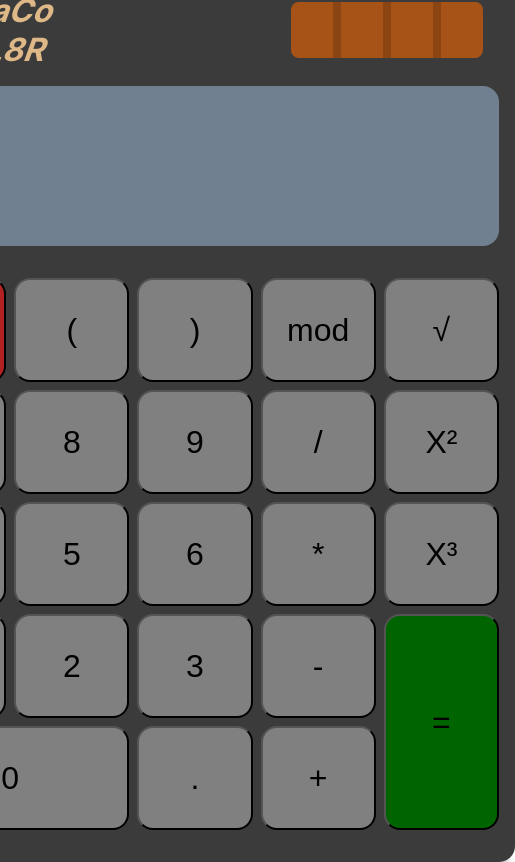
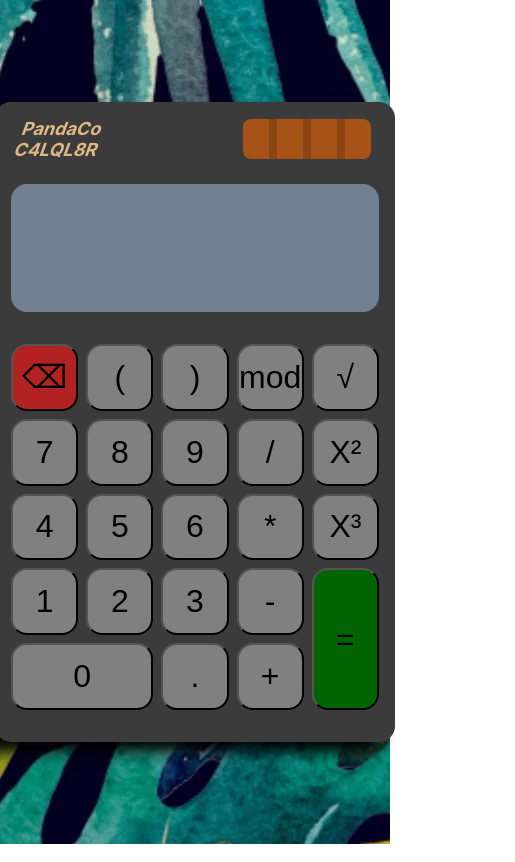
Before and after one commit to Pandad89/Online-Calculator, a React (Create React App) app: page / in a window 390 px wide. Shown: the whole page, 515 px wide, since content can reach past the window. Built offline with nearby package versions, Linux system fonts and the light colour scheme; the HTML template or start-up script is replaced by a standard one.

Commit message:
First responsiveness updates

```diff
--- a/src/Components/Calculator.css
+++ b/src/Components/Calculator.css
@@ -135,3 +135,140 @@
     background-color: grey;
     border-radius: 1rem;
 }
+@media screen and (max-width:412px){
+   .container{
+    display: flex;
+    gap: 1rem;
+    flex-direction: column;
+    justify-content: center;
+    align-items: center;
+    height: 100vh;
+    background-image: url("../img/Background.jpg");
+
+}
+.decorations{
+    display: flex;
+    justify-content: space-around;
+    gap: 12rem;
+    align-items: center;
+    width: 100%;
+    height: 4rem;
+    margin-bottom: 1.5rem;
+
+}
+.corpName{
+    width: 1rem;
+    color:burlywood;
+    transform: skew(340deg, 0deg);
+    font-size:large;
+}
+.calculator{
+    box-shadow: black -15px 10px 15px;
+    height: 40rem;
+    padding: 1rem;
+    width: 25rem;
+    background-color: rgb(59, 59, 59);
+    display: flex;
+    flex-direction: column;
+    align-items: center;
+    border-radius: 1rem;
+}
+.filler{
+    z-index: -6;
+}
+.solarPanel{
+    /* border: 2px red solid; */
+    width: 8rem;
+    height: 2.5rem;
+    background-color: rgb(167, 83, 23);
+    border-radius: .5rem;
+    display: flex;
+    justify-content: space-evenly;
+    z-index: 0;
+}
+.solarPanel__line{
+    width: .5rem;
+    height: 2.5rem;
+    background-color:saddlebrown;
+}
+.calculatorBody{
+    /* border: 2px red solid; */
+    display: flex;
+    align-items: center;
+    justify-content: center;
+    width: 100%;
+}
+.calculatorBody input {
+    width: 100%;
+    height: 57px;
+    font-size: 2rem;
+    text-align: right;
+    padding-top: 1rem;
+    background-color: slategray;
+    text-align: left;
+
+}
+.calculatorButtons{
+    display: grid;
+    gap: .5rem;
+    grid-template-columns: 1fr 1fr 1fr 1fr 1fr;
+    grid-template-rows: 1fr 1fr 1fr 1fr 1fr;
+    padding: 1rem;
+    width: 25rem;
+    height: 40rem;
+
+}
+.operator{
+    height: 57px;
+    display: flex;
+    justify-content: center;
+    align-items: center;
+    font-size: 2rem;
+    background-color: slategray;
+
+}
+.result{
+    width: 23rem;
+    height: 8rem;
+    display: flex;
+    align-items: center;
+    border-radius: 1rem;
+    padding-left: 1rem;
+    padding-right: 1rem;
+    padding-top: 0.5rem;
+    font-size: 4.15rem;
+    overflow: hidden;
+    font-family:'Segment7';
+    background-color: slategray;
+    margin-bottom: 1rem;
+}
+
+.button{
+    width: 100%;
+    height: 100%;
+    font-size: 2rem;
+    background-color: grey;
+    border-radius: 1rem;
+}
+.button__Calculate{
+    width: 100%;
+    height: calc(200% + 8px);
+    font-size: 2rem;
+    background-color: darkgreen;
+    border-radius: 1rem;
+}
+.button__Clear{
+    width: 100%;
+    height: 100%;
+    font-size: 2rem;
+    background-color: firebrick;
+    border-radius: 1rem;
+}
+.button__zero{
+    width: calc(200% + 8px);
+    height: 100%;
+    font-size: 2rem;
+    background-color: grey;
+    border-radius: 1rem;
+}
+}
```
